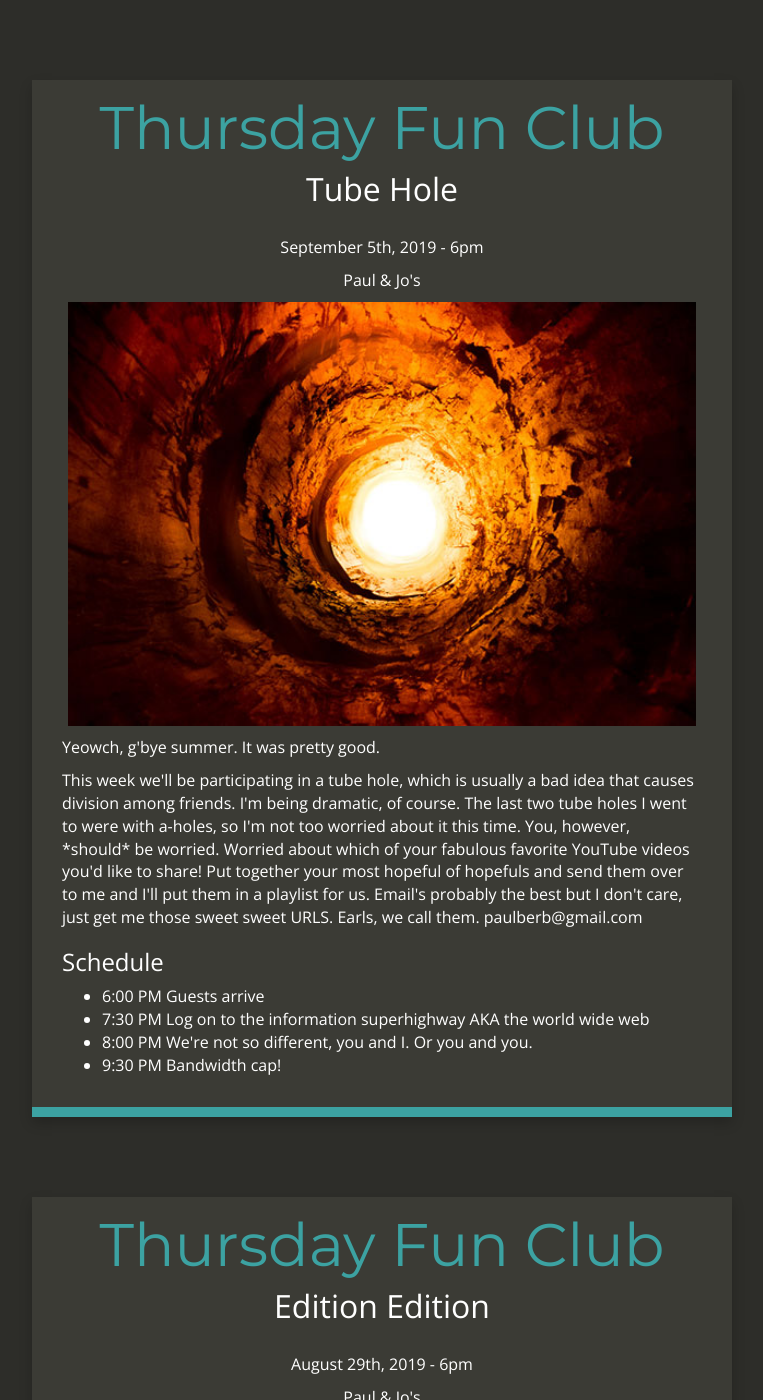
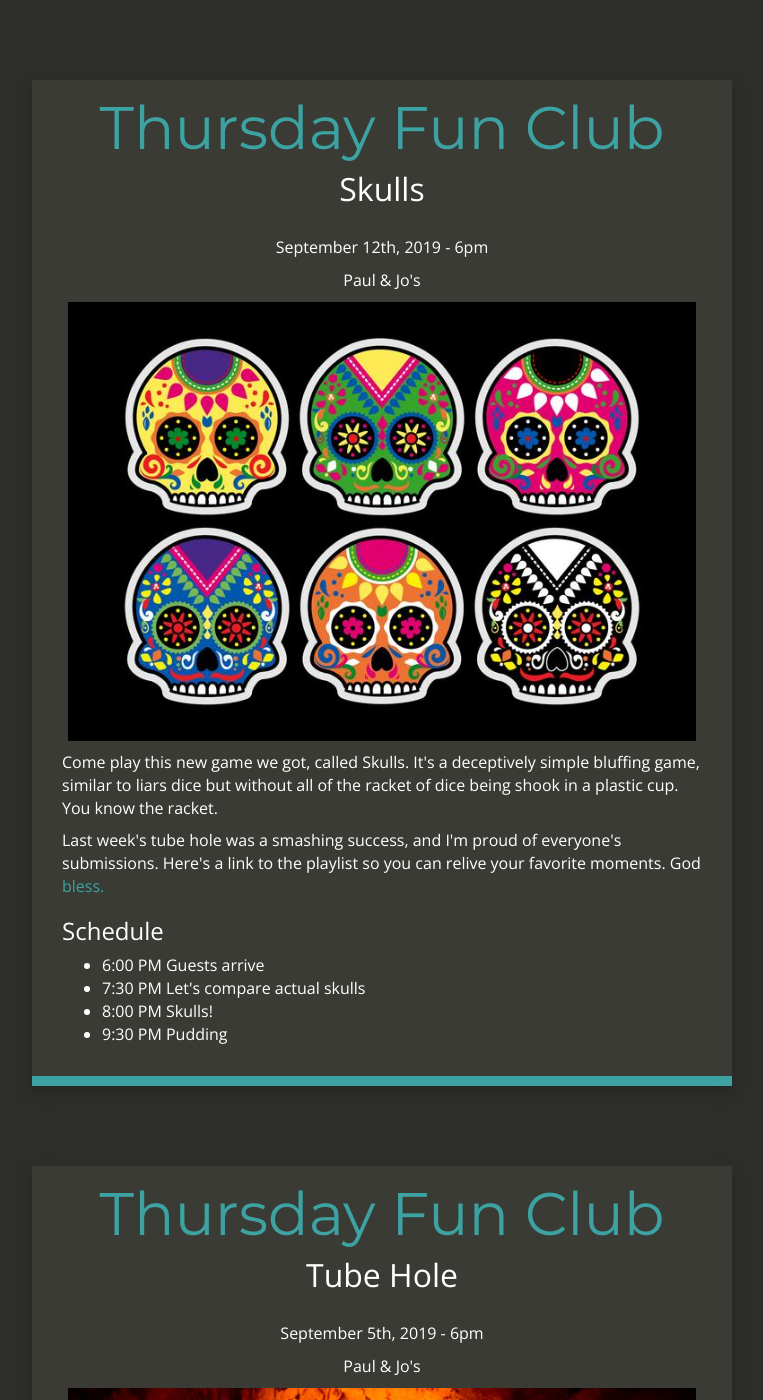
Before and after one commit to paulberb/paulberb.github.io, a Jekyll site: the page built from index.html, in a window 1280 px wide and 1400 px high. Shown: the whole window, without its empty margins (258-1021 px from the left). Built offline with Jekyll 4.4.1, drawn with Linux system fonts in a browser that asks for light colours; nearby versions of some CDN libraries.

Commit message:
updated weekly event

```diff
--- a/index.html
+++ b/index.html
@@ -1,6 +1,30 @@
 ---
 layout: default
 ---
+<div class="container-fluid index">
+    <div class="row">
+        <div class="col-md-12 main content-panel">
+            <h1 class="header author-header" itemprop="headline">Thursday Fun Club</h1>
+            <h2 class="header">Skulls</h2>
+            <div class="author-text">
+                <p>September 12th, 2019 - 6pm</p>
+                <p>Paul & Jo's</p>
+                <p><img src="/images/skulls.jpg" width="98%" /></p>
+            </div>
+                <p>Come play this new game we got, called Skulls. It's a deceptively simple bluffing game, similar to liars dice but without all of the racket of dice being shook in a plastic cup. You know the racket.
+                </p>
+                <p>Last week's tube hole was a smashing success, and I'm proud of everyone's submissions. Here's a link to the playlist so you can relive your favorite moments. God <a target="_blank" href="https://www.youtube.com/playlist?list=PL2iWi5E3mDUTy9ROsLd1k-9Gkpq3k-OYv">bless.</a>
+                </p>
+                <h3>Schedule</h3>
+                <ul>
+                    <li>6:00 PM Guests arrive</li>
+                    <li>7:30 PM Let's compare actual skulls</li>
+                    <li>8:00 PM Skulls!</li>
+                    <li>9:30 PM Pudding</li>
+               </ul>
+          </div>
+    </div>
+</div>
 <div class="container-fluid index">
     <div class="row">
         <div class="col-md-12 main content-panel">
```
Also changed, not shown: images/skulls.jpg (added).
